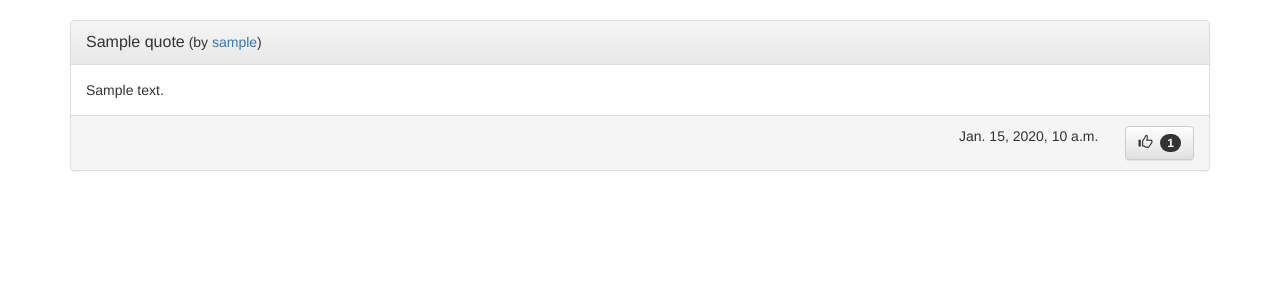
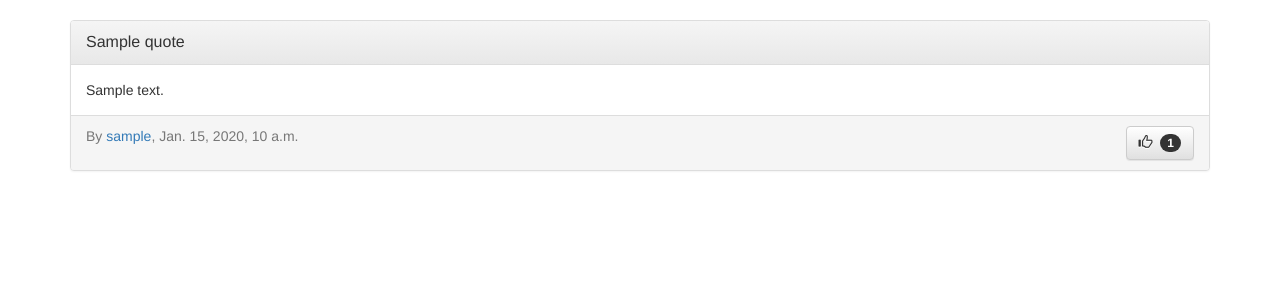
Before and after one commit to nivbend/memoir, a Django app: page /quote/1 in a window 1280 px wide. Shown: the part 51-351 px from the top of the page. Run offline with Django 3.2, Linux system fonts and the light colour scheme; tables that the repository leaves empty hold one stand-in row (values such as "Sample post"); data that the repository does not hold is empty; some libraries are stand-ins or nearby versions.

Commit message:
Organize quotes' panel

```diff
--- a/quotes/templates/quotes/quote/author.html
+++ /dev/null
@@ -1 +0,0 @@
-<span>(by <a href="{% url 'user-profile' username=author %}">{{ author }}</a>)</span>
--- a/quotes/templatetags/quotes.py
+++ b/quotes/templatetags/quotes.py
@@ -26,10 +26,6 @@ def quote_title(context):
         'detail_url': detail_url,
     }
 
-@register.inclusion_tag('quotes/quote/author.html', takes_context = True)
-def quote_author(context):
-    return {'author': context['quote'].author.username, }
-
 @register.inclusion_tag('quotes/quote/body.html', takes_context = True)
 def quote_body(context):
     return {'quote_text': context['quote'].text, }
--- a/templates/single_quote.html
+++ b/templates/single_quote.html
@@ -6,24 +6,18 @@
   <div class="col-md-12">
     <div class="panel panel-default">
       <div class="panel-heading clearfix">
-        {% spaceless %}
-          {% if quote.author == user %}
-            {% user_buttons %}
-          {% endif %}
-          <span class="panel-title">{% quote_title %}</span>&nbsp;<span>{% quote_author %}</span>
-        {% endspaceless %}
+        {% if quote.author == user %}{% user_buttons %}{% endif %}
+        <span class="panel-title">{% quote_title %}</span>
       </div>
       <div class="panel-body">{% quote_body %}</div>
       <div class="panel-footer clearfix">
-        <div class="row">
-          <div class="col-md-7 col-md-offset-5">
-            <div class="row vertical-align">
-              <div class="col-md-10" style="padding-right: 0px;">
-                <span class="pull-right">{{ quote.created }}</span>
-              </div>
-              <div class="col-md-2" style="padding-left: 0px;">
-                <div class="btn-group pull-right" role="group">{% like_button %}</div>
-              </div>
+        <div class="row vertical-align">
+          <div class="col-md-3" style="padding-right: 0px;">
+            <span class="text-muted">By {% profile_link quote.author %}, {{ quote.created }}</span>
+          </div>
+          <div class="col-md-1 col-md-offset-8" style="padding-left: 0px;">
+            <div class="btn-group pull-right" role="group">
+              {% like_button %}
             </div>
           </div>
         </div>
```
